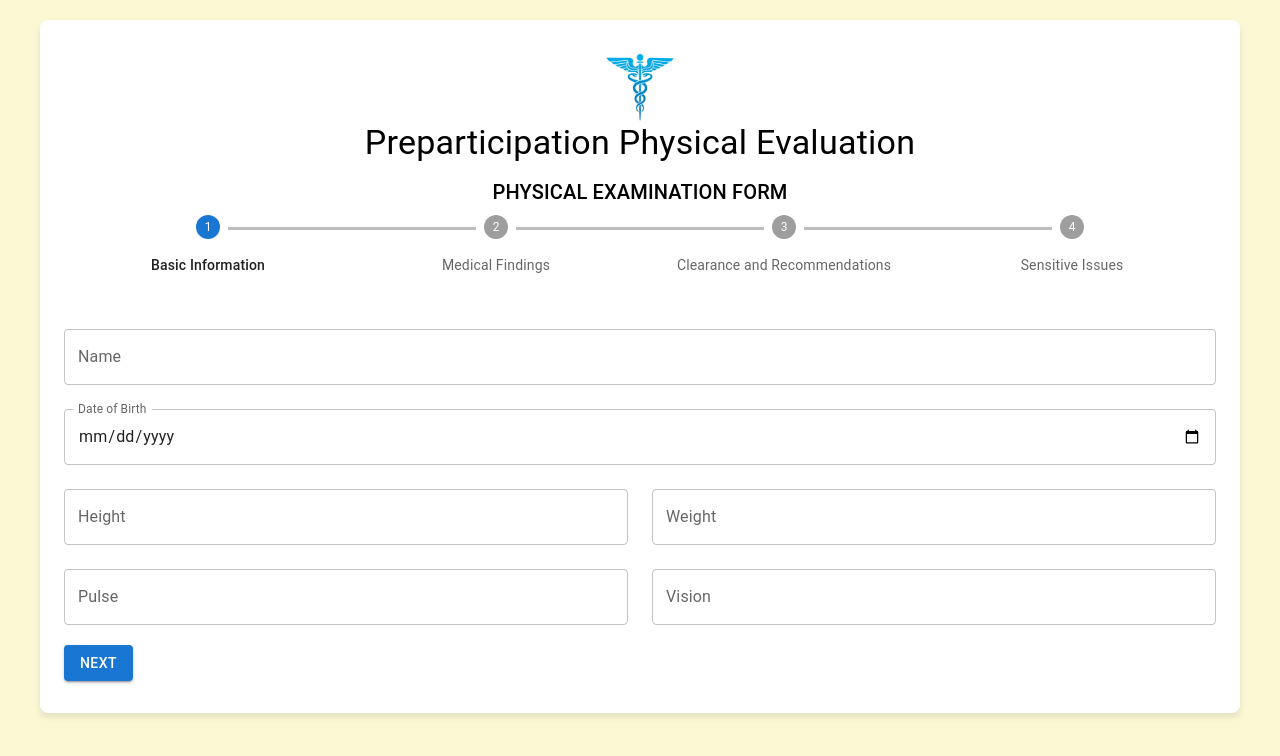
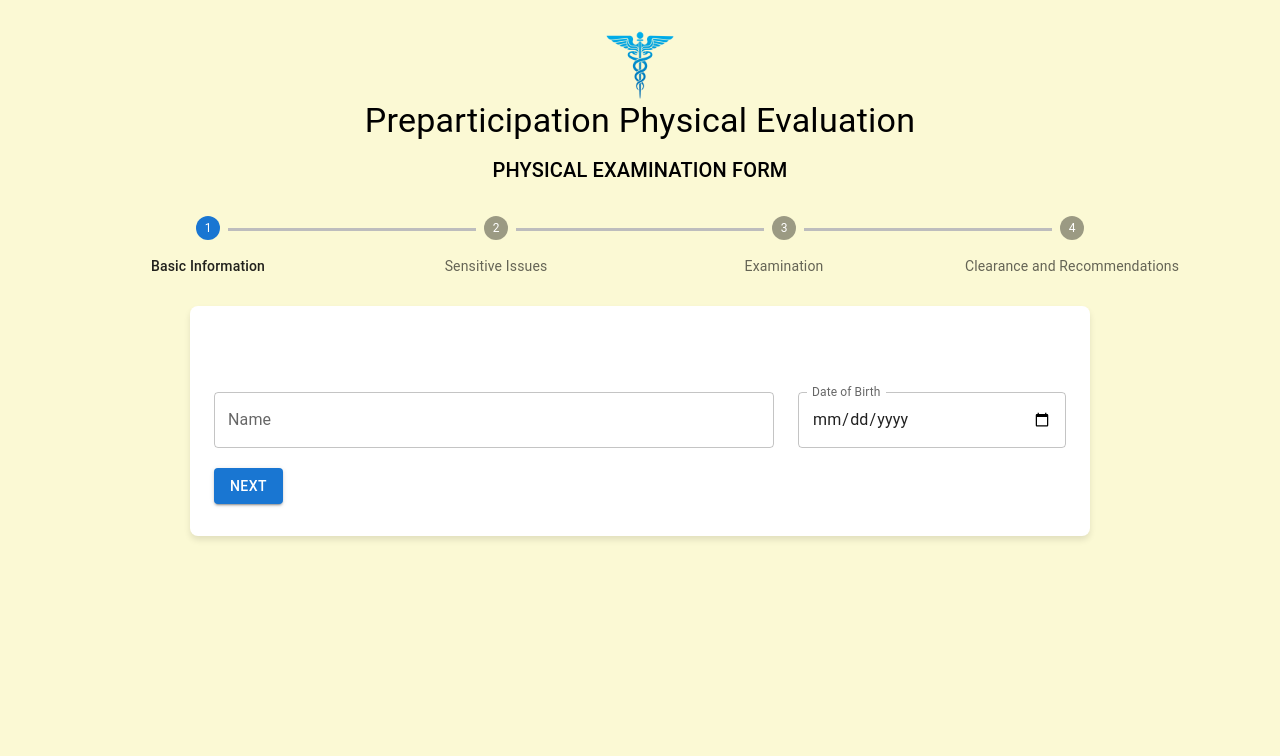
Before and after one commit to sahootwinkle794/Atheletic_Dr_form, a React (Create React App) app: page / in a window 1280 px wide. Shown: the top 756 px of the page. Built offline with nearby package versions, Linux system fonts and the light colour scheme; the HTML template or start-up script is replaced by a standard one.

Commit message:
case updated

```diff
--- a/src/App.css
+++ b/src/App.css
@@ -52,7 +52,9 @@ label.MuiFormLabel-root.MuiInputLabel-root.MuiInputLabel-formControl.MuiInputLab
 .MuiGrid-root.MuiGrid-container.MuiGrid-spacing-xs-3.css-zow5z4-MuiGrid-root {
   margin-top: 30px;
 }
-
+.MuiContainer-root.MuiContainer-maxWidthMd.container.css-xdmu94-MuiContainer-root {
+  margin-top: 30px;
+}
 .inputlabel{
   background-color: white;
 }
--- a/src/PhysicianForm.js
+++ b/src/PhysicianForm.js
@@ -12,6 +12,10 @@ import {
   InputLabel,
   Select,
   MenuItem,
+  RadioGroup,
+  FormControlLabel,
+  Radio,
+
 } from "@mui/material";
 import "./App.css";
 import logo from "../src/assets/logo.png";
@@ -42,14 +46,15 @@ const PhysicianForm = () => {
     steroids: "",
     supplements: "",
     safetyMeasures: "",
+    gender: "",
   });
 
   const [activeStep, setActiveStep] = React.useState(0);
   const steps = [
     "Basic Information",
-    "Medical Findings",
-    "Clearance and Recommendations",
     "Sensitive Issues",
+    "Examination",
+    "Clearance and Recommendations"
   ];
 
   const handleChange = (e) => {
@@ -90,12 +95,13 @@ const PhysicianForm = () => {
     });
   };
 
+
   const getStepContent = (step) => {
     switch (step) {
       case 0:
         return (
           <>
-            <Grid item xs={12}>
+            <Grid item xs={8}>
               <TextField
                 label="Name"
                 name="name"
@@ -105,7 +111,7 @@ const PhysicianForm = () => {
                 InputProps={{ style: { backgroundColor: "white" } }}
               />
             </Grid>
-            <Grid item xs={12}>
+            <Grid item xs={4}>
               <TextField
                 label="Date of Birth"
                 name="dob"
@@ -117,149 +123,10 @@ const PhysicianForm = () => {
                 InputLabelProps={{ shrink: true }}
               />
             </Grid>
-            <Grid item xs={6}>
-              <TextField
-                label="Height"
-                name="height"
-                value={formData.height}
-                onChange={handleChange}
-                fullWidth
-                InputProps={{ style: { backgroundColor: "white" } }}
-              />
-            </Grid>
-            <Grid item xs={6}>
-              <TextField
-                label="Weight"
-                name="weight"
-                value={formData.weight}
-                onChange={handleChange}
-                fullWidth
-                InputProps={{ style: { backgroundColor: "white" } }}
-              />
-            </Grid>
-            <Grid item xs={6}>
-              <TextField
-                label="Pulse"
-                name="pulse"
-                value={formData.pulse}
-                onChange={handleChange}
-                fullWidth
-                InputProps={{ style: { backgroundColor: "white" } }}
-              />
-            </Grid>
-            <Grid item xs={6}>
-              <TextField
-                label="Vision"
-                name="vision"
-                value={formData.vision}
-                onChange={handleChange}
-                fullWidth
-                InputProps={{ style: { backgroundColor: "white" } }}
-              />
-            </Grid>
+
           </>
         );
       case 1:
-        return (
-          <Grid item xs={12}>
-            <TextField
-              label="Medical Findings"
-              name="medicalFindings"
-              value={formData.medicalFindings}
-              onChange={handleChange}
-              fullWidth
-              multiline
-              rows={4}
-              InputProps={{ style: { backgroundColor: "white" } }}
-            />
-          </Grid>
-        );
-      case 2:
-        return (
-          <>
-            <Grid item xs={12}>
-              <FormControl fullWidth>
-                <InputLabel className="inputlabel">Clearance</InputLabel>
-                <Select
-                  value={formData.clearance}
-                  onChange={handleChange}
-                  name="clearance"
-                  style={{ backgroundColor: "white" }}
-                >
-                  <MenuItem value={"Cleared"}>
-                    Cleared for all sports without restriction
-                  </MenuItem>
-                  <MenuItem value={"Not Cleared"}>
-                    Not cleared for any sports
-                  </MenuItem>
-                </Select>
-              </FormControl>
-            </Grid>
-            <Grid item xs={12}>
-              <TextField
-                label="Recommendations"
-                name="recommendations"
-                value={formData.recommendations}
-                onChange={handleChange}
-                fullWidth
-                multiline
-                rows={4}
-                InputProps={{ style: { backgroundColor: "white" } }}
-              />
-            </Grid>
-            <Grid item xs={12}>
-              <TextField
-                label="Physician Name"
-                name="physicianName"
-                value={formData.physicianName}
-                onChange={handleChange}
-                fullWidth
-                InputProps={{ style: { backgroundColor: "white" } }}
-              />
-            </Grid>
-            <Grid item xs={6}>
-              <TextField
-                label="Date"
-                name="date"
-                value={formData.date}
-                onChange={handleChange}
-                fullWidth
-                InputProps={{ style: { backgroundColor: "white" } }}
-              />
-            </Grid>
-            <Grid item xs={6}>
-              <TextField
-                label="Address"
-                name="address"
-                value={formData.address}
-                onChange={handleChange}
-                fullWidth
-                InputProps={{ style: { backgroundColor: "white" } }}
-              />
-            </Grid>
-            <Grid item xs={6}>
-              <TextField
-                label="Phone"
-                name="phone"
-                value={formData.phone}
-                onChange={handleChange}
-                fullWidth
-                InputProps={{ style: { backgroundColor: "white" } }}
-              />
-            </Grid>
-            <Grid item xs={6}>
-              <TextField
-                label="Signature"
-                name="signature"
-                value={formData.signature}
-                onChange={handleChange}
-                fullWidth
-                InputProps={{ style: { backgroundColor: "white" } }}
-              />
-            </Grid>
-          </>
-        );
-      case 3:
         return (
           <>
             <Grid item xs={12}>
@@ -412,13 +279,201 @@ const PhysicianForm = () => {
             </Grid>
           </>
         );
+      case 2:
+        return (
+          <>
+            <Grid item xs={12}>
+              <FormControl component="fieldset">
+                <Typography variant="subtitle1" gutterBottom>
+                  Gender
+                </Typography>
+                <RadioGroup
+                  aria-label="gender"
+                  name="gender"
+                  value={formData.gender}
+                  onChange={handleChange}
+                  row
+                >
+                  <FormControlLabel
+                    value="male"
+                    control={<Radio color="primary" />}
+                    label="Male"
+                  />
+                  <FormControlLabel
+                    value="female"
+                    control={<Radio color="primary" />}
+                    label="Female"
+                  />
+                </RadioGroup>
+              </FormControl>
+            </Grid>
+            <Grid item xs={4}>
+              <TextField
+                label="Height"
+                name="height"
+                value={formData.height}
+                onChange={handleChange}
+                fullWidth
+                InputProps={{ style: { backgroundColor: "white" } }}
+              />
+            </Grid>
+            <Grid item xs={4}>
+              <TextField
+                label="Weight"
+                name="weight"
+                value={formData.weight}
+                onChange={handleChange}
+                fullWidth
+                InputProps={{ style: { backgroundColor: "white" } }}
+              />
+            </Grid>
+            <Grid item xs={4}>
+              <TextField
+                label="Bp"
+                name="Bp"
+                value={formData.bp}
+                onChange={handleChange}
+                fullWidth
+                InputProps={{ style: { backgroundColor: "white" } }}
+              />
+            </Grid>
+            <Grid item xs={4}>
+              <TextField
+                label="Pulse"
+                name="pulse"
+                value={formData.pulse}
+                onChange={handleChange}
+                fullWidth
+                InputProps={{ style: { backgroundColor: "white" } }}
+              />
+            </Grid>
+            <Grid item xs={4}>
+              <TextField
+                label="Vision R 20/"
+                name="vision"
+                value={formData.vision}
+                onChange={handleChange}
+                fullWidth
+                InputProps={{ style: { backgroundColor: "white" } }}
+              />
+            </Grid>
+            <Grid item xs={4}>
+              <TextField
+                label="L 20 /"
+                name="l"
+                value={formData.l}
+                onChange={handleChange}
+                fullWidth
+                InputProps={{ style: { backgroundColor: "white" } }}
+              />
+            </Grid>
+            {/* <Grid item xs={12}>
+              <FormControl fullWidth>
+                <InputLabel className="inputlabel">Clearance</InputLabel>
+                <Select
+                  value={formData.clearance}
+                  onChange={handleChange}
+                  name="clearance"
+                  style={{ backgroundColor: "white" }}
+                >
+                  <MenuItem value={"Cleared"}>
+                    Cleared for all sports without restriction
+                  </MenuItem>
+                  <MenuItem value={"Not Cleared"}>
+                    Not cleared for any sports
+                  </MenuItem>
+                </Select>
+              </FormControl>
+            </Grid>
+            <Grid item xs={12}>
+              <TextField
+                label="Recommendations"
+                name="recommendations"
+                value={formData.recommendations}
+                onChange={handleChange}
+                fullWidth
+                multiline
+                rows={4}
+                InputProps={{ style: { backgroundColor: "white" } }}
+              />
+            </Grid>
+            <Grid item xs={12}>
+              <TextField
+                label="Physician Name"
+                name="physicianName"
+                value={formData.physicianName}
+                onChange={handleChange}
+                fullWidth
+                InputProps={{ style: { backgroundColor: "white" } }}
+              />
+            </Grid>
+            <Grid item xs={6}>
+              <TextField
+                label="Date"
+                name="date"
+                value={formData.date}
+                onChange={handleChange}
+                fullWidth
+                InputProps={{ style: { backgroundColor: "white" } }}
+              />
+            </Grid>
+            <Grid item xs={6}>
+              <TextField
+                label="Address"
+                name="address"
+                value={formData.address}
+                onChange={handleChange}
+                fullWidth
+                InputProps={{ style: { backgroundColor: "white" } }}
+              />
+            </Grid>
+            <Grid item xs={6}>
+              <TextField
+                label="Phone"
+                name="phone"
+                value={formData.phone}
+                onChange={handleChange}
+                fullWidth
+                InputProps={{ style: { backgroundColor: "white" } }}
+              />
+            </Grid>
+            <Grid item xs={6}>
+              <TextField
+                label="Signature"
+                name="signature"
+                value={formData.signature}
+                onChange={handleChange}
+                fullWidth
+                InputProps={{ style: { backgroundColor: "white" } }}
+              />
+            </Grid> */}
+          </>
+        );
+      case 3:
+        return (
+          <Grid item xs={12}>
+            <TextField
+              label="Medical Findings"
+              name="medicalFindings"
+              value={formData.medicalFindings}
+              onChange={handleChange}
+              fullWidth
+              multiline
+              rows={4}
+              InputProps={{ style: { backgroundColor: "white" } }}
+            />
+          </Grid>
+        );
+
       default:
         return "Unknown step";
     }
   };
 
   return (
-    <Container className="container">
+    <>
+
+      <Container style={{ marginTop: '30px' }}>
         <img src={logo} alt="Logo" className="logo" />
         <Typography variant="h4" gutterBottom className="heading">
           Preparticipation Physical Evaluation
@@ -426,14 +481,16 @@ const PhysicianForm = () => {
         <Typography variant="h6" gutterBottom className="heading">
           PHYSICAL EXAMINATION FORM
         </Typography>
-      <Stepper activeStep={activeStep} alternativeLabel>
+        <Stepper activeStep={activeStep} alternativeLabel style={{ marginTop: '30px' }}>
           {steps.map((label, index) => (
             <Step key={index}>
               <StepLabel>{label}</StepLabel>
             </Step>
           ))}
         </Stepper>
-      <form onSubmit={handleSubmit}>
+      </Container>
+      <Container maxWidth="md" className="container" >
+        <form onSubmit={handleSubmit} >
           <Grid container spacing={3}>
             {getStepContent(activeStep)}
           </Grid>
@@ -454,13 +511,14 @@ const PhysicianForm = () => {
                 Submit
               </Button>
             ) : (
-            <Button variant="contained" color="primary" onClick={handleNext}>
+              <Button variant="contained" color="primary" onClick={handleNext}  >
                 Next
               </Button>
             )}
           </div>
         </form>
       </Container>
+    </>
   );
 };
 
```
Lines whose indentation alone changed are shown as unchanged.
